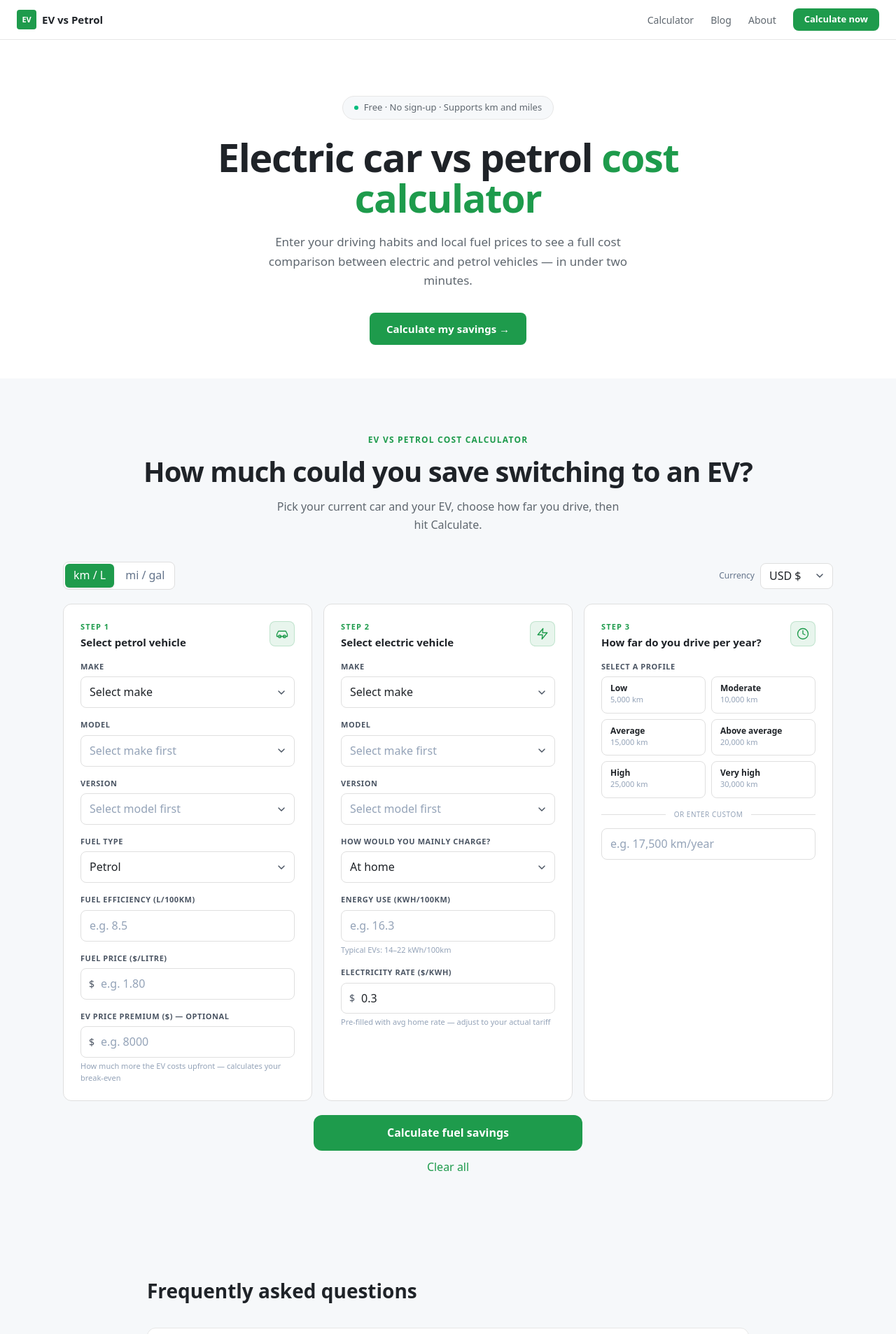
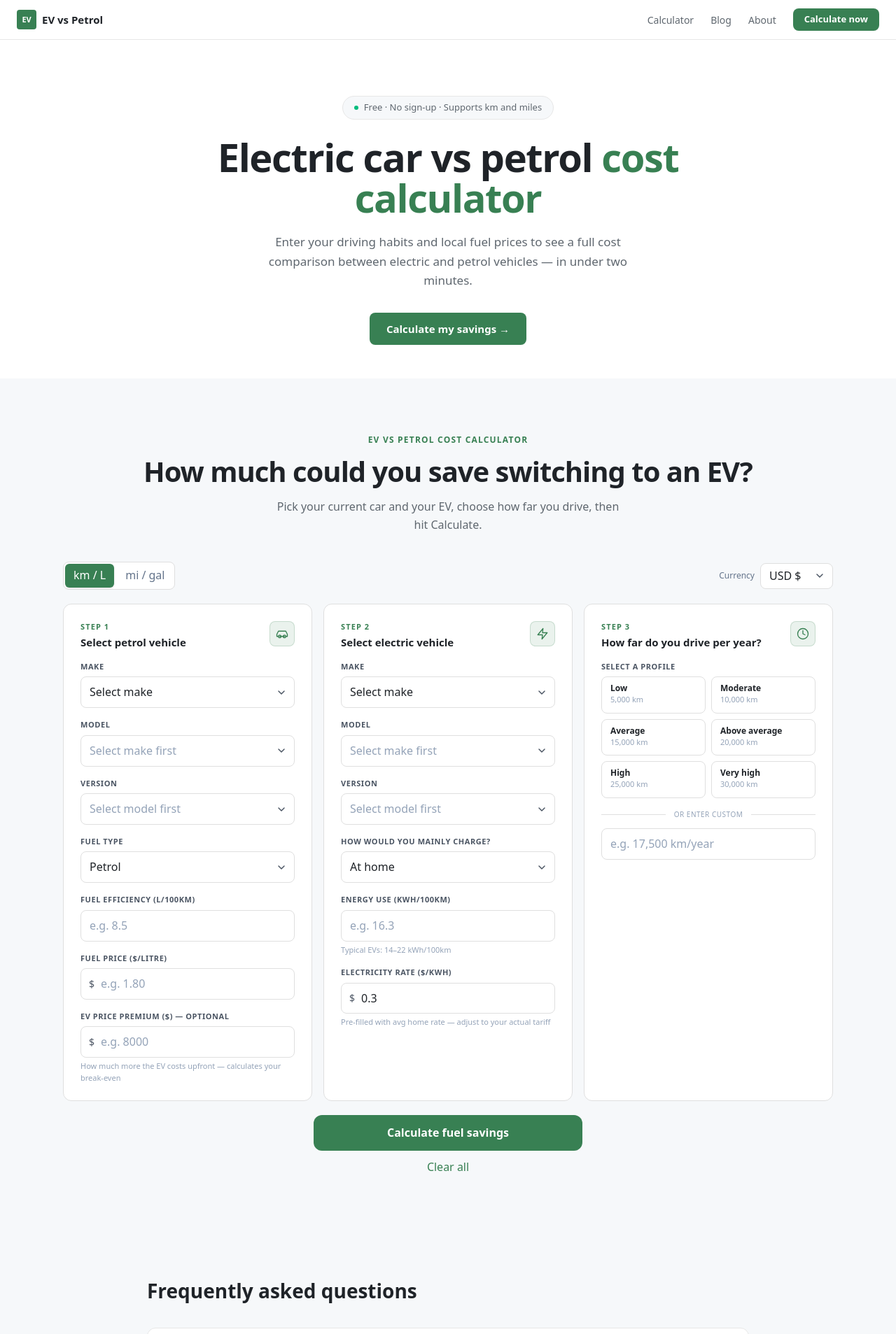
Before and after one commit to Utility-Websites-Agency/ev-vs-petrol-calc, a Next.js app: page / in a window 1280 px wide. Shown: the top 1907 px of the page at 70% size. Built offline with nearby package versions, Linux system fonts and the light colour scheme.

Commit message:
style: update brand green to #388053

```diff
--- a/app/about/page.tsx
+++ b/app/about/page.tsx
@@ -79,7 +79,7 @@ export default function AboutPage() {
             <h2 className="text-[22px] font-bold text-[#1f2328] mb-3">Get in touch</h2>
             <p className="text-[16px] text-[#5f676f] leading-[28px]">
               Questions, corrections, or feedback?{" "}
-              <Link href="/contact" className="text-[#1e9b4c] hover:underline">Send us a message</Link>.
+              <Link href="/contact" className="text-[#388053] hover:underline">Send us a message</Link>.
             </p>
           </section>
         </div>
--- a/app/page.tsx
+++ b/app/page.tsx
@@ -40,7 +40,7 @@ export default function HomePage() {
           </div>
           <h1 className="text-[38px] md:text-[56px] font-extrabold tracking-tight leading-[1.05] mb-5 text-[#1f2328]">
             Electric car vs petrol{" "}
-            <span className="text-[#1e9b4c]">cost calculator</span>
+            <span className="text-[#388053]">cost calculator</span>
           </h1>
           <p className="text-[17px] text-[#5f676f] leading-relaxed max-w-xl mx-auto mb-8">
             Enter your driving habits and local fuel prices to see a full cost comparison
@@ -48,7 +48,7 @@ export default function HomePage() {
           </p>
           <a
             href="#calculator"
-            className="inline-flex items-center gap-2 px-6 py-3 rounded-lg text-[15px] font-semibold text-white bg-[#1e9b4c] hover:bg-[#17813f] transition-colors"
+            className="inline-flex items-center gap-2 px-6 py-3 rounded-lg text-[15px] font-semibold text-white bg-[#388053] hover:bg-[#2d6943] transition-colors"
           >
             Calculate my savings →
           </a>
@@ -68,7 +68,7 @@ export default function HomePage() {
           <div className="grid gap-4 md:grid-cols-2">
             {HOW_STEPS.map((step, i) => (
               <div key={i} className="flex gap-4 rounded-xl border border-[#e7e7e7] bg-[#f6f8fa] p-5">
-                <div className="flex-shrink-0 w-8 h-8 rounded-lg bg-[#1e9b4c]/10 border border-[#1e9b4c]/20 flex items-center justify-center text-[13px] font-bold text-[#1e9b4c]">
+                <div className="flex-shrink-0 w-8 h-8 rounded-lg bg-[#388053]/10 border border-[#388053]/20 flex items-center justify-center text-[13px] font-bold text-[#388053]">
                   {i + 1}
                 </div>
                 <div>
--- a/components/CalculatorSection.tsx
+++ b/components/CalculatorSection.tsx
@@ -80,7 +80,7 @@ function inputClass(err?: boolean) {
   return [
     "w-full bg-white border rounded-lg px-3 py-2.5 text-sm text-[#1f2328] outline-none transition-all",
     "placeholder:text-[#94a3b8]",
-    "focus:border-[#1e9b4c] focus:ring-2 focus:ring-[#1e9b4c]/15",
+    "focus:border-[#388053] focus:ring-2 focus:ring-[#388053]/15",
     err ? "border-red-400" : "border-[#dfdfdf]",
   ].join(" ")
 }
@@ -88,7 +88,7 @@ function inputClass(err?: boolean) {
 function selectClass(err?: boolean) {
   return [
     "w-full bg-white border rounded-lg px-3 py-2.5 text-sm text-[#1f2328] outline-none transition-all appearance-none cursor-pointer",
-    "focus:border-[#1e9b4c] disabled:text-[#94a3b8] disabled:cursor-not-allowed",
+    "focus:border-[#388053] disabled:text-[#94a3b8] disabled:cursor-not-allowed",
     err ? "border-red-400" : "border-[#dfdfdf]",
   ].join(" ")
 }
@@ -116,9 +116,9 @@ function SelectWrap({ children }: { children: React.ReactNode }) {
 
 function ResultCard({ label, value, sub, accent }: { label: string; value: string; sub?: string; accent?: boolean }) {
   return (
-    <div className={["rounded-xl p-4 border", accent ? "bg-[#1e9b4c]/8 border-[#1e9b4c]/25" : "bg-[#f6f8fa] border-[#dfdfdf]"].join(" ")}>
+    <div className={["rounded-xl p-4 border", accent ? "bg-[#388053]/8 border-[#388053]/25" : "bg-[#f6f8fa] border-[#dfdfdf]"].join(" ")}>
       <p className="text-[11px] text-[#64748b] mb-1 uppercase tracking-wider font-semibold">{label}</p>
-      <p className={["text-2xl font-bold", accent ? "text-[#1e9b4c]" : "text-[#1f2328]"].join(" ")} style={{ letterSpacing: "-0.4px" }}>{value}</p>
+      <p className={["text-2xl font-bold", accent ? "text-[#388053]" : "text-[#1f2328]"].join(" ")} style={{ letterSpacing: "-0.4px" }}>{value}</p>
       {sub && <p className="text-xs text-[#94a3b8] mt-0.5">{sub}</p>}
     </div>
   )
@@ -281,7 +281,7 @@ export function CalculatorSection() {
 
         {/* Header */}
         <div className="text-center mb-10">
-          <p className="text-xs text-[#1e9b4c] mb-3 uppercase tracking-widest font-semibold">EV vs Petrol Cost Calculator</p>
+          <p className="text-xs text-[#388053] mb-3 uppercase tracking-widest font-semibold">EV vs Petrol Cost Calculator</p>
           <h2 className="text-[2rem] sm:text-[2.5rem] text-[#1f2328] font-extrabold tracking-tight leading-tight mb-3">
             How much could you save switching to an EV?
           </h2>
@@ -295,7 +295,7 @@ export function CalculatorSection() {
           <div className="flex items-center gap-1 bg-white border border-[#dfdfdf] rounded-lg p-0.5">
             {(["metric", "imperial"] as Unit[]).map((u) => (
               <button key={u} type="button" onClick={() => handleUnitChange(u)}
-                className={["px-3 py-1.5 rounded-md text-xs transition-all cursor-pointer font-medium", unit === u ? "bg-[#1e9b4c] text-white shadow-sm" : "text-[#64748b] hover:text-[#1f2328]"].join(" ")}>
+                className={["px-3 py-1.5 rounded-md text-xs transition-all cursor-pointer font-medium", unit === u ? "bg-[#388053] text-white shadow-sm" : "text-[#64748b] hover:text-[#1f2328]"].join(" ")}>
                 {u === "metric" ? "km / L" : "mi / gal"}
               </button>
             ))}
@@ -303,7 +303,7 @@ export function CalculatorSection() {
           <div className="flex items-center gap-2">
             <span className="text-xs text-[#64748b]">Currency</span>
             <SelectWrap>
-              <select className="bg-white border border-[#dfdfdf] rounded-lg pl-3 pr-8 py-1.5 text-sm text-[#1f2328] outline-none cursor-pointer appearance-none focus:border-[#1e9b4c]"
+              <select className="bg-white border border-[#dfdfdf] rounded-lg pl-3 pr-8 py-1.5 text-sm text-[#1f2328] outline-none cursor-pointer appearance-none focus:border-[#388053]"
                 value={currency.code}
                 onChange={(e) => { const c = CURRENCIES.find((x) => x.code === e.target.value); if (c) setCurrency(c) }}>
                 {CURRENCIES.map((c) => <option key={c.code} value={c.code}>{c.label}</option>)}
@@ -319,11 +319,11 @@ export function CalculatorSection() {
           <div className="rounded-xl border border-[#dfdfdf] bg-white p-6 flex flex-col gap-4">
             <div className="flex items-start justify-between">
               <div>
-                <p className="text-[11px] text-[#1e9b4c] uppercase tracking-widest mb-1 font-semibold">Step 1</p>
+                <p className="text-[11px] text-[#388053] uppercase tracking-widest mb-1 font-semibold">Step 1</p>
                 <p className="text-[15px] text-[#1f2328] leading-snug font-semibold">Select petrol vehicle</p>
               </div>
-              <div className="w-9 h-9 rounded-lg bg-[#1e9b4c]/10 border border-[#1e9b4c]/20 flex items-center justify-center flex-shrink-0 ml-3">
-                <svg width="18" height="18" viewBox="0 0 24 24" fill="none" stroke="#1e9b4c" strokeWidth="1.8" strokeLinecap="round" strokeLinejoin="round">
+              <div className="w-9 h-9 rounded-lg bg-[#388053]/10 border border-[#388053]/20 flex items-center justify-center flex-shrink-0 ml-3">
+                <svg width="18" height="18" viewBox="0 0 24 24" fill="none" stroke="#388053" strokeWidth="1.8" strokeLinecap="round" strokeLinejoin="round">
                   <path d="M19 17H22V13L19 7H5L2 13V17H5" /><circle cx="7.5" cy="17" r="2.5" /><circle cx="16.5" cy="17" r="2.5" /><path d="M7.5 17H16.5" />
                 </svg>
               </div>
@@ -417,11 +417,11 @@ export function CalculatorSection() {
           <div className="rounded-xl border border-[#dfdfdf] bg-white p-6 flex flex-col gap-4">
             <div className="flex items-start justify-between">
               <div>
-                <p className="text-[11px] text-[#1e9b4c] uppercase tracking-widest mb-1 font-semibold">Step 2</p>
+                <p className="text-[11px] text-[#388053] uppercase tracking-widest mb-1 font-semibold">Step 2</p>
                 <p className="text-[15px] text-[#1f2328] leading-snug font-semibold">Select electric vehicle</p>
               </div>
-              <div className="w-9 h-9 rounded-lg bg-[#1e9b4c]/10 border border-[#1e9b4c]/20 flex items-center justify-center flex-shrink-0 ml-3">
-                <svg width="18" height="18" viewBox="0 0 24 24" fill="none" stroke="#1e9b4c" strokeWidth="1.8" strokeLinecap="round" strokeLinejoin="round">
+              <div className="w-9 h-9 rounded-lg bg-[#388053]/10 border border-[#388053]/20 flex items-center justify-center flex-shrink-0 ml-3">
+                <svg width="18" height="18" viewBox="0 0 24 24" fill="none" stroke="#388053" strokeWidth="1.8" strokeLinecap="round" strokeLinejoin="round">
                   <polygon points="13 2 3 14 12 14 11 22 21 10 12 10 13 2" />
                 </svg>
               </div>
@@ -511,11 +511,11 @@ export function CalculatorSection() {
           <div className="rounded-xl border border-[#dfdfdf] bg-white p-6 flex flex-col gap-4">
             <div className="flex items-start justify-between">
               <div>
-                <p className="text-[11px] text-[#1e9b4c] uppercase tracking-widest mb-1 font-semibold">Step 3</p>
+                <p className="text-[11px] text-[#388053] uppercase tracking-widest mb-1 font-semibold">Step 3</p>
                 <p className="text-[15px] text-[#1f2328] leading-snug font-semibold">How far do you drive per year?</p>
               </div>
-              <div className="w-9 h-9 rounded-lg bg-[#1e9b4c]/10 border border-[#1e9b4c]/20 flex items-center justify-center flex-shrink-0 ml-3">
-                <svg width="18" height="18" viewBox="0 0 24 24" fill="none" stroke="#1e9b4c" strokeWidth="1.8" strokeLinecap="round" strokeLinejoin="round">
+              <div className="w-9 h-9 rounded-lg bg-[#388053]/10 border border-[#388053]/20 flex items-center justify-center flex-shrink-0 ml-3">
+                <svg width="18" height="18" viewBox="0 0 24 24" fill="none" stroke="#388053" strokeWidth="1.8" strokeLinecap="round" strokeLinejoin="round">
                   <circle cx="12" cy="12" r="10" /><polyline points="12 6 12 12 16 14" />
                 </svg>
               </div>
@@ -532,11 +532,11 @@ export function CalculatorSection() {
                     }}
                     className={["rounded-lg border px-3 py-2.5 text-left transition-all cursor-pointer",
                       form.distancePreset === p.value
-                        ? "bg-[#1e9b4c]/10 border-[#1e9b4c]/30"
+                        ? "bg-[#388053]/10 border-[#388053]/30"
                         : "bg-white border-[#dfdfdf] hover:border-[#4b5563]"
                     ].join(" ")}>
-                    <p className={["text-xs leading-none mb-0.5 font-semibold", form.distancePreset === p.value ? "text-[#1e9b4c]" : "text-[#1f2328]"].join(" ")}>{p.label}</p>
-                    <p className={["text-[11px]", form.distancePreset === p.value ? "text-[#1e9b4c]/70" : "text-[#94a3b8]"].join(" ")}>{p.sub}</p>
+                    <p className={["text-xs leading-none mb-0.5 font-semibold", form.distancePreset === p.value ? "text-[#388053]" : "text-[#1f2328]"].join(" ")}>{p.label}</p>
+                    <p className={["text-[11px]", form.distancePreset === p.value ? "text-[#388053]/70" : "text-[#94a3b8]"].join(" ")}>{p.sub}</p>
                   </button>
                 ))}
               </div>
@@ -564,11 +564,11 @@ export function CalculatorSection() {
         {/* Calculate */}
         <div className="flex flex-col items-center gap-3">
           <button type="button" onClick={handleCalculate}
-            className="w-full max-w-sm py-3.5 rounded-xl text-sm font-semibold text-white bg-[#1e9b4c] hover:bg-[#17813f] transition-colors cursor-pointer">
+            className="w-full max-w-sm py-3.5 rounded-xl text-sm font-semibold text-white bg-[#388053] hover:bg-[#2d6943] transition-colors cursor-pointer">
             Calculate fuel savings
           </button>
           <button type="button" onClick={handleReset}
-            className="text-sm text-[#1e9b4c] hover:text-[#17813f] transition-colors cursor-pointer">
+            className="text-sm text-[#388053] hover:text-[#2d6943] transition-colors cursor-pointer">
             Clear all
           </button>
         </div>
@@ -576,7 +576,7 @@ export function CalculatorSection() {
         {/* Results */}
         {results && (
           <div id="ev-results" className="mt-12 border-t border-[#dfdfdf] pt-10">
-            <p className="text-[11px] text-[#1e9b4c] uppercase tracking-widest mb-2 text-center font-semibold">Your results</p>
+            <p className="text-[11px] text-[#388053] uppercase tracking-widest mb-2 text-center font-semibold">Your results</p>
             <p className="text-2xl font-extrabold text-[#1f2328] text-center mb-1" style={{ letterSpacing: "-0.5px" }}>
               {results.annualSaving > 0
                 ? `You save ${fmt(results.annualSaving, sym)} per year switching to an EV`
--- a/components/FaqAccordion.tsx
+++ b/components/FaqAccordion.tsx
@@ -50,7 +50,7 @@ export function FaqAccordion() {
                 className="w-full flex items-center justify-between px-5 py-4 text-left transition-colors hover:bg-[#f6f8fa] cursor-pointer"
               >
                 <span className="text-[15px] font-semibold text-[#1f2328] pr-4">{faq.q}</span>
-                <span className="flex-shrink-0 text-[#1e9b4c] text-[18px] font-light leading-none">
+                <span className="flex-shrink-0 text-[#388053] text-[18px] font-light leading-none">
                   {open === i ? "−" : "+"}
                 </span>
               </button>
--- a/components/HomeNav.tsx
+++ b/components/HomeNav.tsx
@@ -14,7 +14,7 @@ export function HomeNav() {
     <nav className="sticky top-0 z-50 bg-white border-b border-[#e7e7e7]">
       <div className="mx-auto max-w-[1280px] px-4 md:px-6 flex items-center justify-between h-14">
         <Link href="/" className="flex items-center gap-2">
-          <span className="w-7 h-7 rounded bg-[#1e9b4c] text-white flex items-center justify-center text-[11px] font-black tracking-tight">
+          <span className="w-7 h-7 rounded bg-[#388053] text-white flex items-center justify-center text-[11px] font-black tracking-tight">
             EV
           </span>
           <span className="text-[15px] font-semibold text-[#1f2328]">EV vs Petrol</span>
@@ -25,7 +25,7 @@ export function HomeNav() {
               {l.label}
             </Link>
           ))}
-          <Link href="/#calculator" className="px-4 py-1.5 rounded-lg text-[13px] font-semibold text-white bg-[#1e9b4c] hover:bg-[#17813f] transition-colors">
+          <Link href="/#calculator" className="px-4 py-1.5 rounded-lg text-[13px] font-semibold text-white bg-[#388053] hover:bg-[#2d6943] transition-colors">
             Calculate now
           </Link>
         </div>
@@ -38,7 +38,7 @@ export function HomeNav() {
       {open && (
         <div className="md:hidden border-t border-[#e7e7e7] bg-white px-4 py-3 flex flex-col gap-3">
           {NAV_LINKS.map((l) => (
-            <Link key={l.href} href={l.href} className="text-[15px] text-[#1f2328] hover:text-[#1e9b4c]" onClick={() => setOpen(false)}>
+            <Link key={l.href} href={l.href} className="text-[15px] text-[#1f2328] hover:text-[#388053]" onClick={() => setOpen(false)}>
               {l.label}
             </Link>
           ))}
--- a/components/ScrollProgress.tsx
+++ b/components/ScrollProgress.tsx
@@ -25,7 +25,7 @@ export function ScrollProgress() {
   return (
     <div
       ref={barRef}
-      className="fixed right-0 top-0 w-[6px] h-full bg-[#1e9b4c] origin-top z-[60]"
+      className="fixed right-0 top-0 w-[6px] h-full bg-[#388053] origin-top z-[60]"
       style={{ transform: "scaleY(0)" }}
     />
   );
--- a/components/SiteFooter.tsx
+++ b/components/SiteFooter.tsx
@@ -7,7 +7,7 @@ export function SiteFooter() {
         <div className="flex flex-col md:flex-row justify-between gap-10 mb-10">
           <div className="flex flex-col gap-3 max-w-xs">
             <Link href="/" className="flex items-center gap-2">
-              <span className="w-7 h-7 rounded bg-[#1e9b4c] text-white flex items-center justify-center text-[11px] font-black tracking-tight">EV</span>
+              <span className="w-7 h-7 rounded bg-[#388053] text-white flex items-center justify-center text-[11px] font-black tracking-tight">EV</span>
               <span className="text-[15px] font-semibold text-white">EV vs Petrol</span>
             </Link>
             <p className="text-[13px] text-[#8b949e] leading-relaxed">
```
Also changed, not shown: app/blog/[slug]/page.tsx (+12 -12 lines), app/blog/page.tsx (+6 -6 lines), app/contact/page.tsx (+4 -4 lines), app/privacy-policy/page.tsx (+4 -4 lines).
